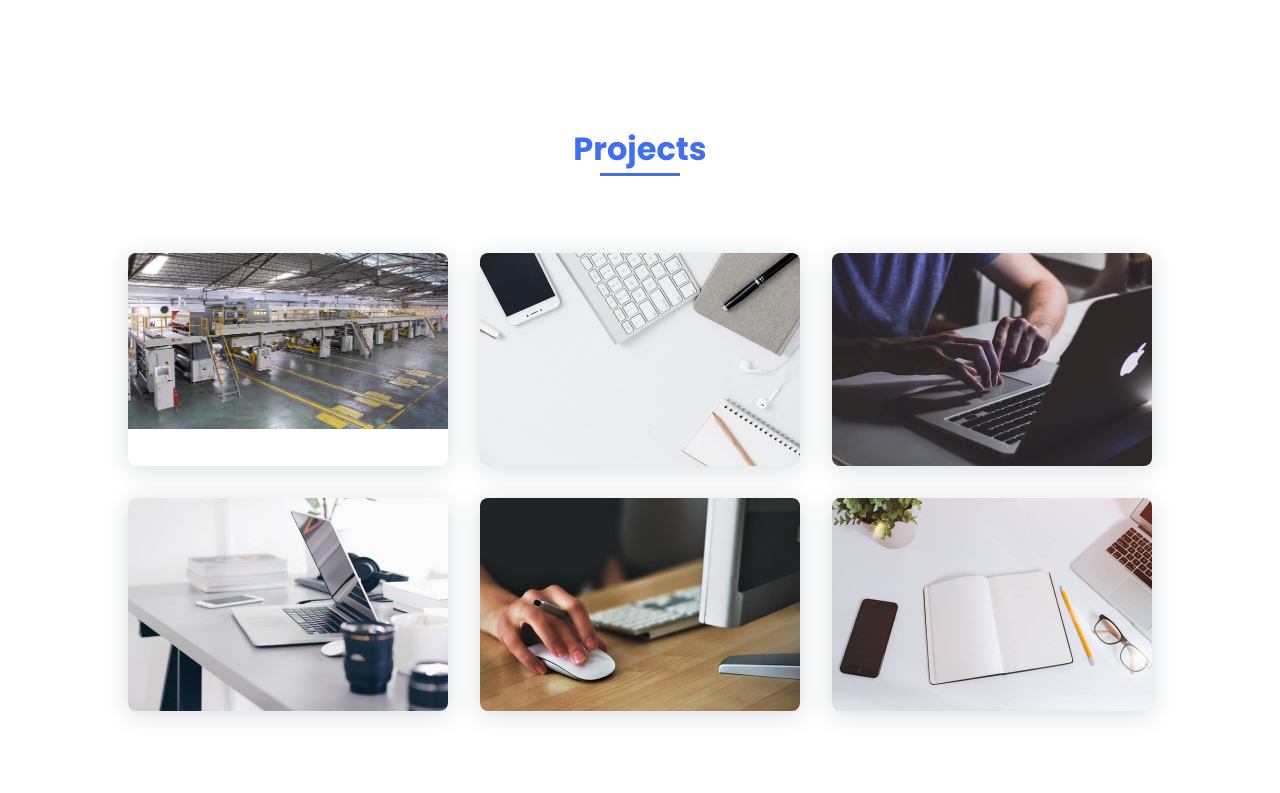
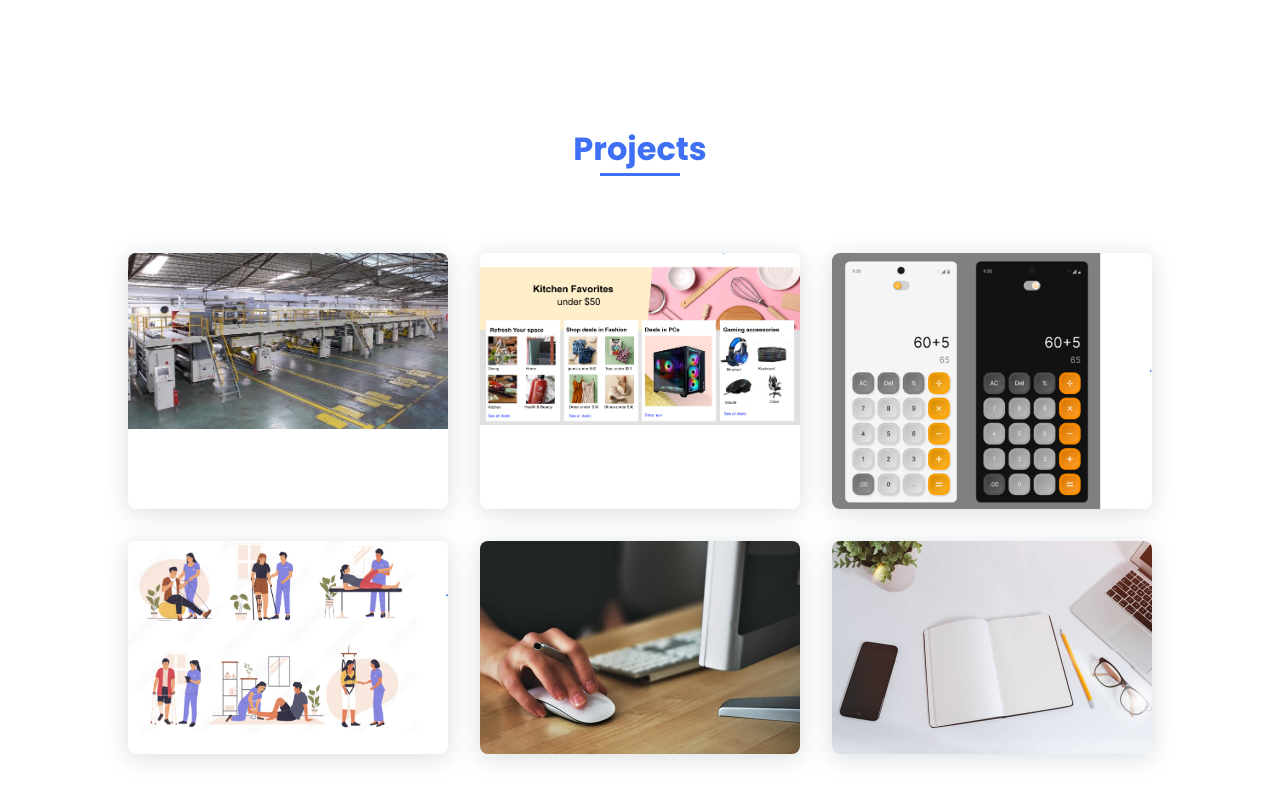
Before and after one commit to himanshi2209/Portfolio, a plain HTML site: page index.html in a window 1280 px wide. Shown: the part 2004-2797 px from the top of the page. Drawn offline with nearby package versions, Linux system fonts and the light colour scheme.

Commit message:
social media changes

```diff
--- a/index.html
+++ b/index.html
@@ -65,11 +65,11 @@
         </div>
 
         <div class="home__social">
-          <a
+          <!-- <a
             href="https://www.linkedin.com/in/himanshi-rawat-441157256/"
             class="home__social-icon"
             ><i class="bx bxl-linkedin"></i
-          ></a>
+          ></a> -->
           <a href="mailto:hsrawat248@gmail.com" class="home__social-icon">
             <i class="bx bx-mail-send"></i>
           </a>
@@ -198,14 +198,14 @@
           <a href="https://samratmechanicalwork.in/" class="work__img">
             <img src="assets/img/work1.png" alt="" />
           </a>
-          <a href="" class="work__img">
-            <img src="assets/img/work2.jpg" alt="" />
+          <a href="https://github.com/himanshi2209/Amazon-clone" class="work__img">
+            <img src="assets/img/amazon-cover-img.png" alt="" />
           </a>
-          <a href="" class="work__img">
-            <img src="assets/img/work3.jpg" alt="" />
+          <a href="https://github.com/himanshi2209/calculator-project/tree/main/calculator-project" class="work__img">
+            <img src="assets/img/calculator-img.png" alt="" />
           </a>
-          <a href="" class="work__img">
-            <img src="assets/img/work4.jpg" alt="" />
+          <a href="https://github.com/himanshi2209/Orthopaedic-landing-page/tree/main/Orthopaedic-landing-page" class="work__img">
+            <img src="assets/img/orthopaedic-img.png" alt="" />
           </a>
           <a href="" class="work__img">
             <img src="assets/img/work5.jpg" alt="" />
@@ -259,7 +259,7 @@
     <footer class="footer">
       <p class="footer__title">Himanshi</p>
       <div class="footer__social">
-        <a
+        <!-- <a
           href="https://www.facebook.com/himanshira"
           class="footer__icon"
           target="_blank"
@@ -273,7 +273,7 @@
         ></a>
         <a href="https://x.com/hsrawat248" class="footer__icon" target="_blank"
           ><i class="bx bxl-twitter"></i
-        ></a>
+        ></a> -->
       </div>
       <p class="footer__copy">&#169; Himanshi. All rigths reserved</p>
     </footer>
```
Also changed, not shown: assets/img/amazon-cover-img.png (added), assets/img/calculator-img.png (added), assets/img/orthopaedic-img.png (added).
